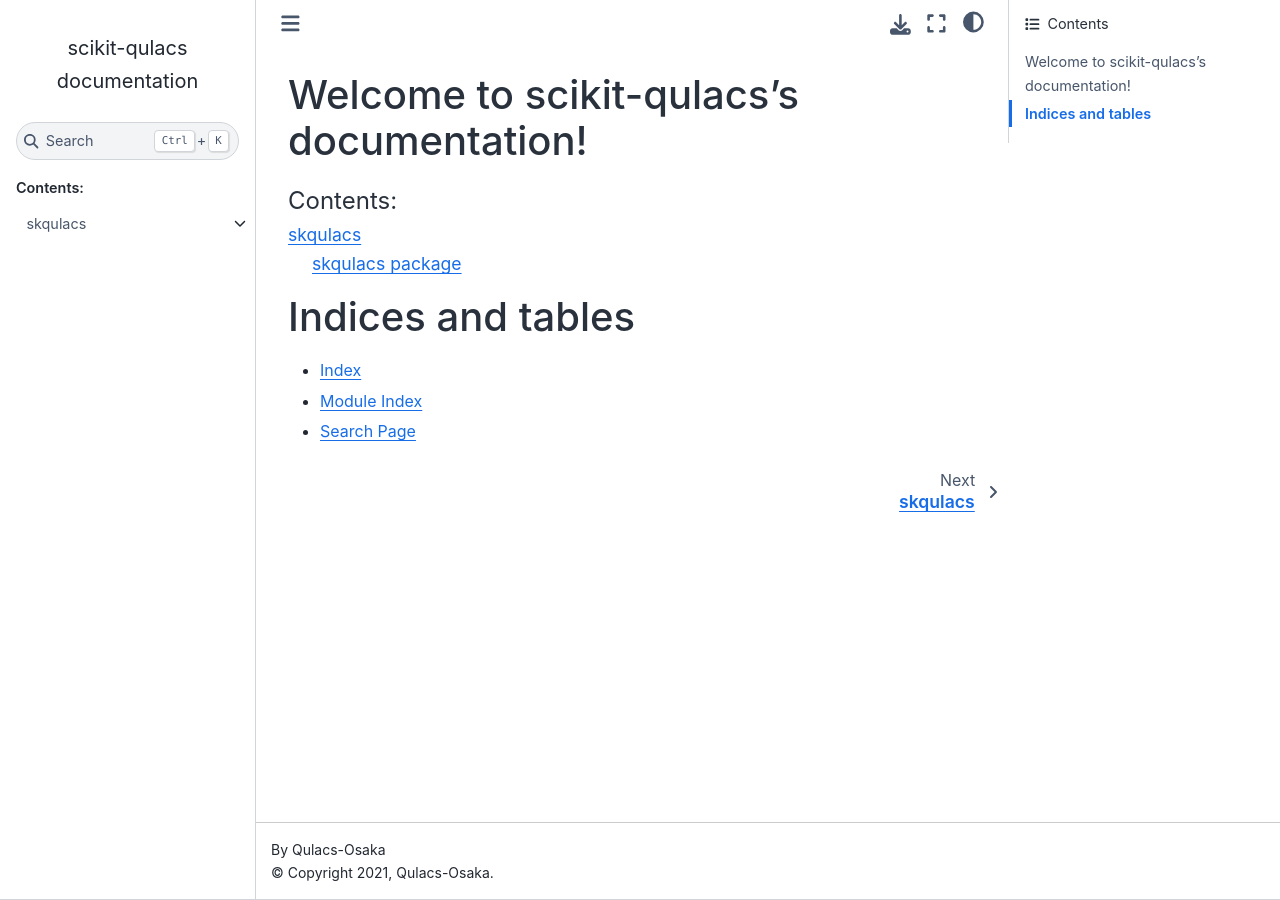
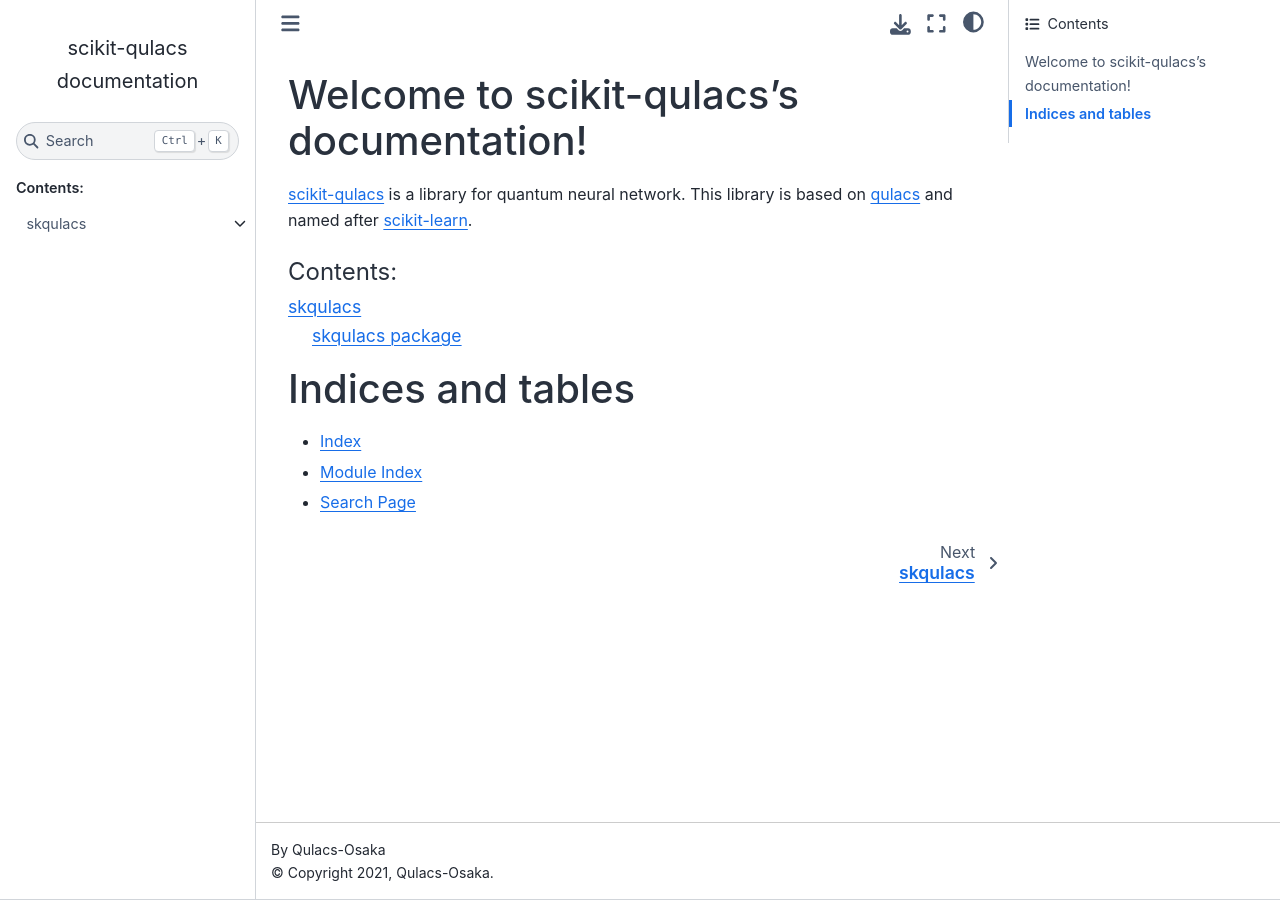
Before and after one commit to Qulacs-Osaka/scikit-qulacs, a Sphinx documentation site: the page built from doc/source/index.rst, in a window 1280 px wide. Built offline with Sphinx 7.4.7 and the Sphinx Book theme 1.1.4, drawn with Linux system fonts in a browser that asks for light colours.

Commit message:
Short discription of this repo

```diff
--- a/doc/source/index.rst
+++ b/doc/source/index.rst
@@ -5,6 +5,9 @@
 
 Welcome to scikit-qulacs's documentation!
 =========================================
+
+`scikit-qulacs <https://github.com/Qulacs-Osaka/scikit-qulacs>`_ is a library for quantum neural network.
+This library is based on `qulacs <https://github.com/qulacs/qulacs>`_ and named after `scikit-learn <https://github.com/scikit-learn/scikit-learn>`_.
 
 .. toctree::
    :maxdepth: 2
```
